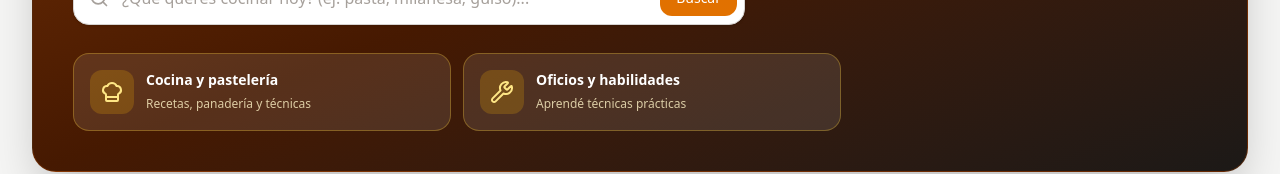
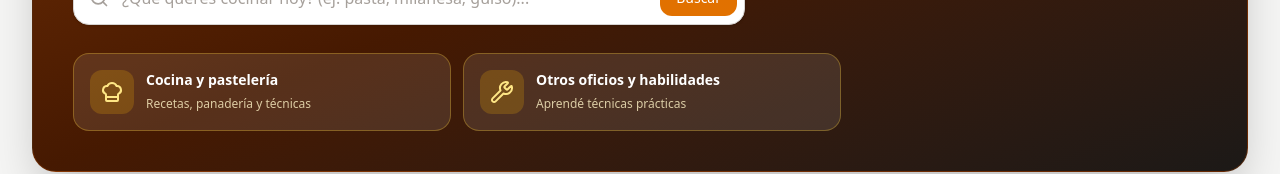
Before and after one commit to josemiranda5266-blip/Tucocina-, a React (Vite) app: page / in a window 1280 px wide. Shown: the part 376-550 px from the top of the page. Built offline with nearby package versions, Linux system fonts and the light colour scheme; no server answers.

Commit message:
Actualizar nombre de vertical en inicio

```diff
--- a/src/pages/HomePage.tsx
+++ b/src/pages/HomePage.tsx
@@ -118,7 +118,7 @@ export const HomePage: React.FC<HomePageProps> = ({ onNavigate, onVideoSelect })
             </button>
             <button type="button" onClick={() => onNavigate('search', 'vertical:OFICIOS')} className="flex items-center gap-3 rounded-2xl border border-amber-300/30 bg-white/10 p-4 text-left transition hover:bg-white/15">
               <span className="rounded-xl bg-amber-400/20 p-2.5 text-amber-200"><Wrench className="h-6 w-6" /></span>
-              <span><strong className="block text-sm text-white">Oficios y habilidades</strong><span className="text-xs text-amber-100/80">Aprendé técnicas prácticas</span></span>
+              <span><strong className="block text-sm text-white">Otros oficios y habilidades</strong><span className="text-xs text-amber-100/80">Aprendé técnicas prácticas</span></span>
             </button>
           </div>
         </div>
```
